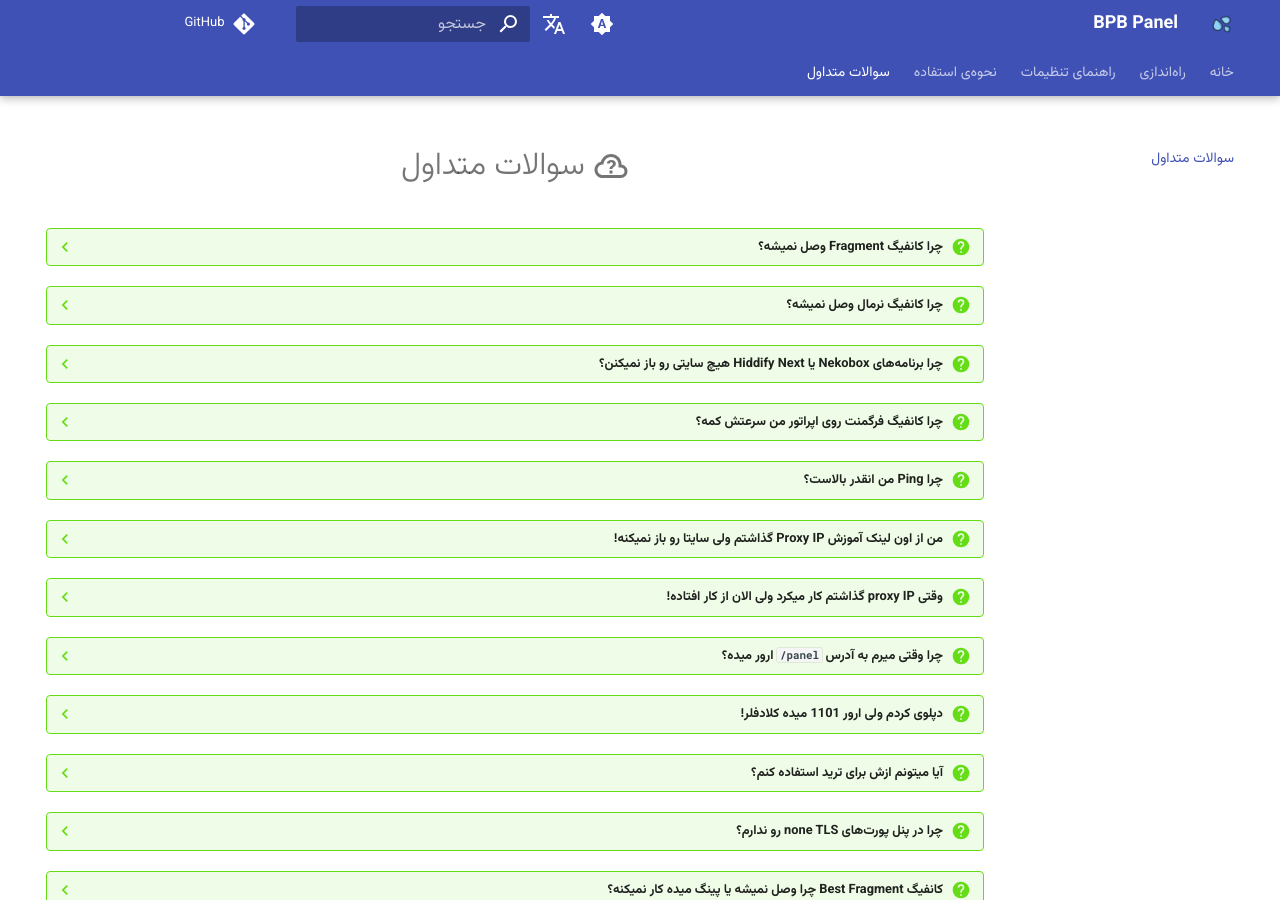
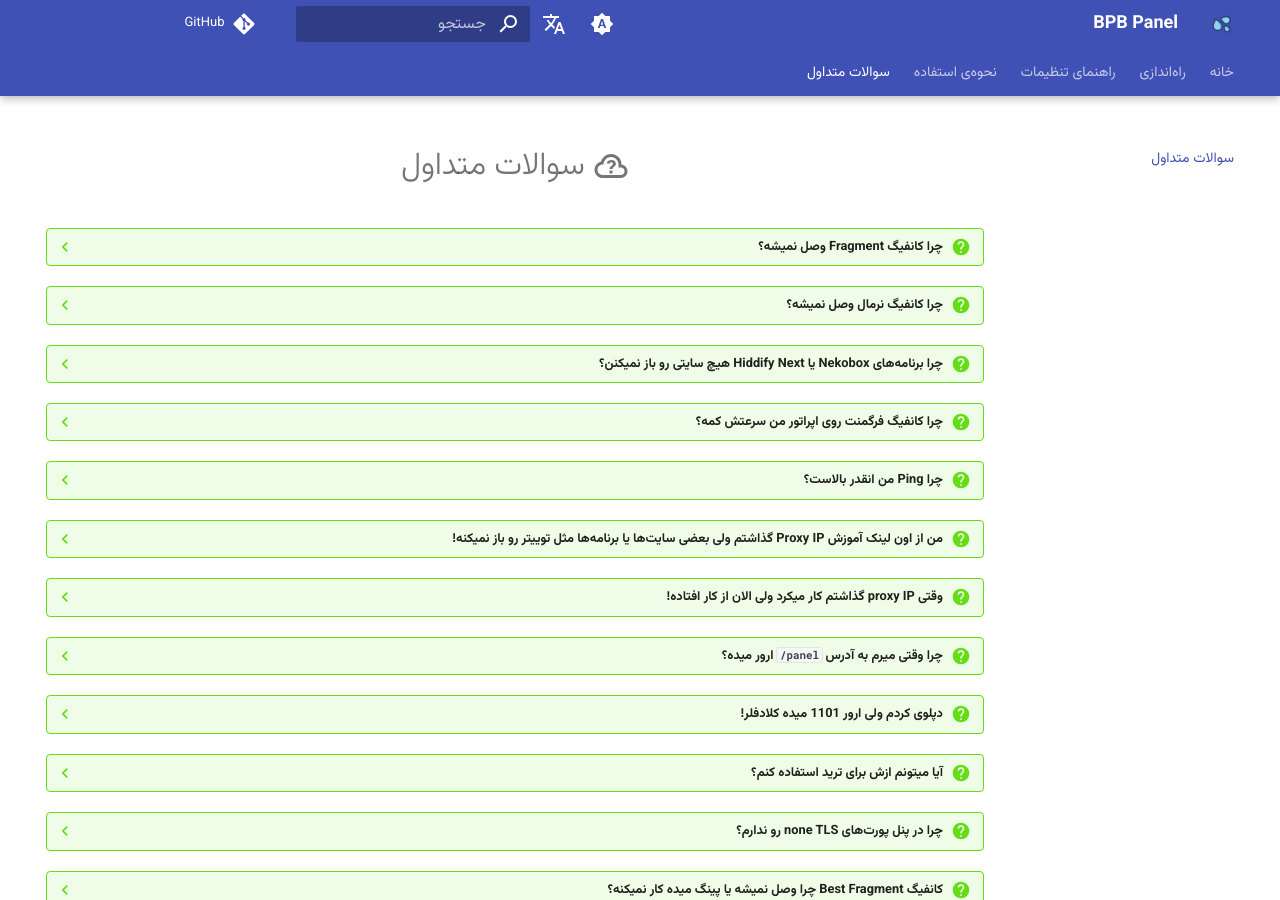
Before and after one commit to CheginiSoroush/flash-panel, an MkDocs documentation site: the page built from docs/fa/docs/faq.md, in a window 1280 px wide and 900 px high. Built offline with MkDocs 1.6.1 and Material for MkDocs 9.7.7, drawn with Linux system fonts in a browser that asks for light colours; comment, search, counter and statistics services are not loaded.

Commit message:
Updated docs.

```diff
--- a/docs/fa/docs/faq.md
+++ b/docs/fa/docs/faq.md
@@ -48,7 +48,7 @@
 
     کلا استفاده از DNS های Cloudflare برای worker خوب نیست.
 
-??? question "من از اون لینک آموزش Proxy IP گذاشتم ولی سایتا رو باز نمیکنه!"
+??? question "من از اون لینک آموزش Proxy IP گذاشتم ولی بعضی سایت‌ها یا برنامه‌ها مثل توییتر رو باز نمیکنه!"
     تعداد این IP ها زیاده و ممکنه تعداد زیادیشون پایدار نباشن. باید تست کنید تا یه خوبشو پیدا کنید.
 
 ??? question "وقتی proxy IP گذاشتم کار میکرد ولی الان از کار افتاده!"
```
Also changed, not shown: docs/assets/images/panel-overview.jpg.
